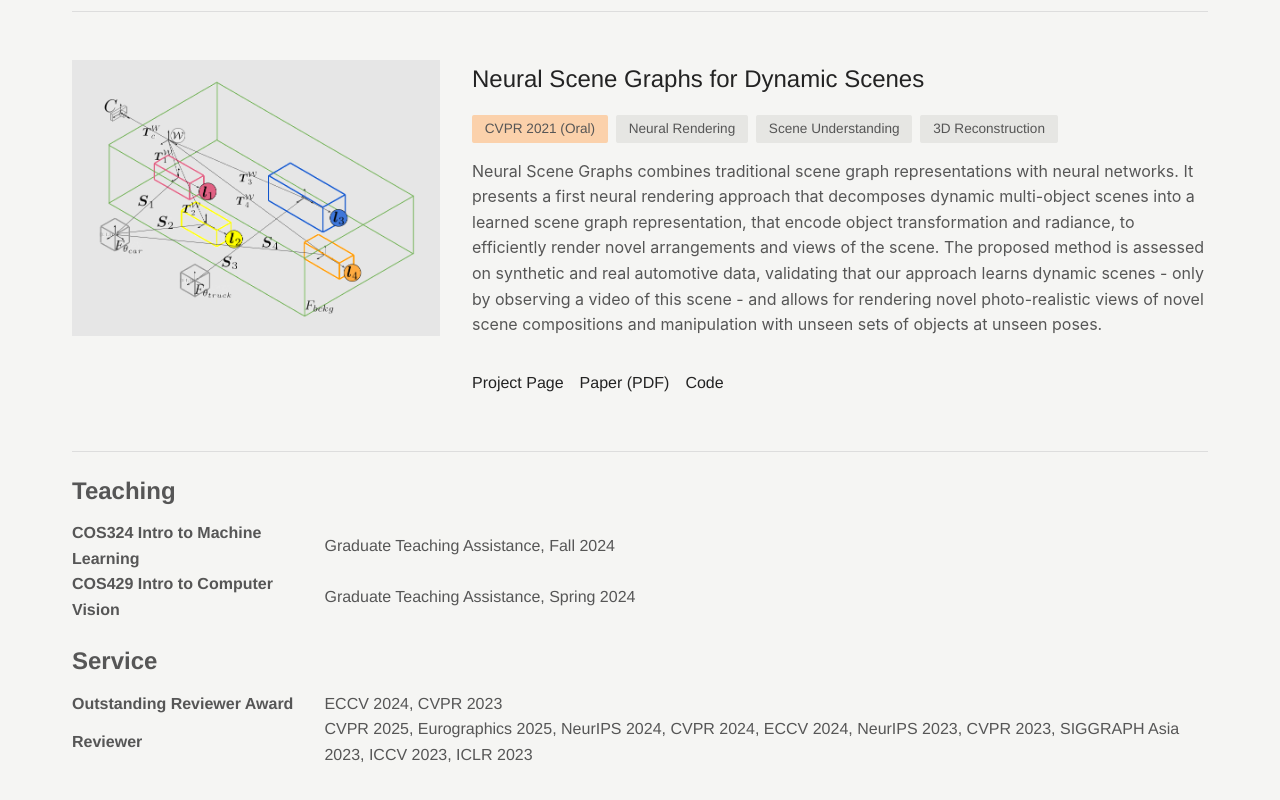
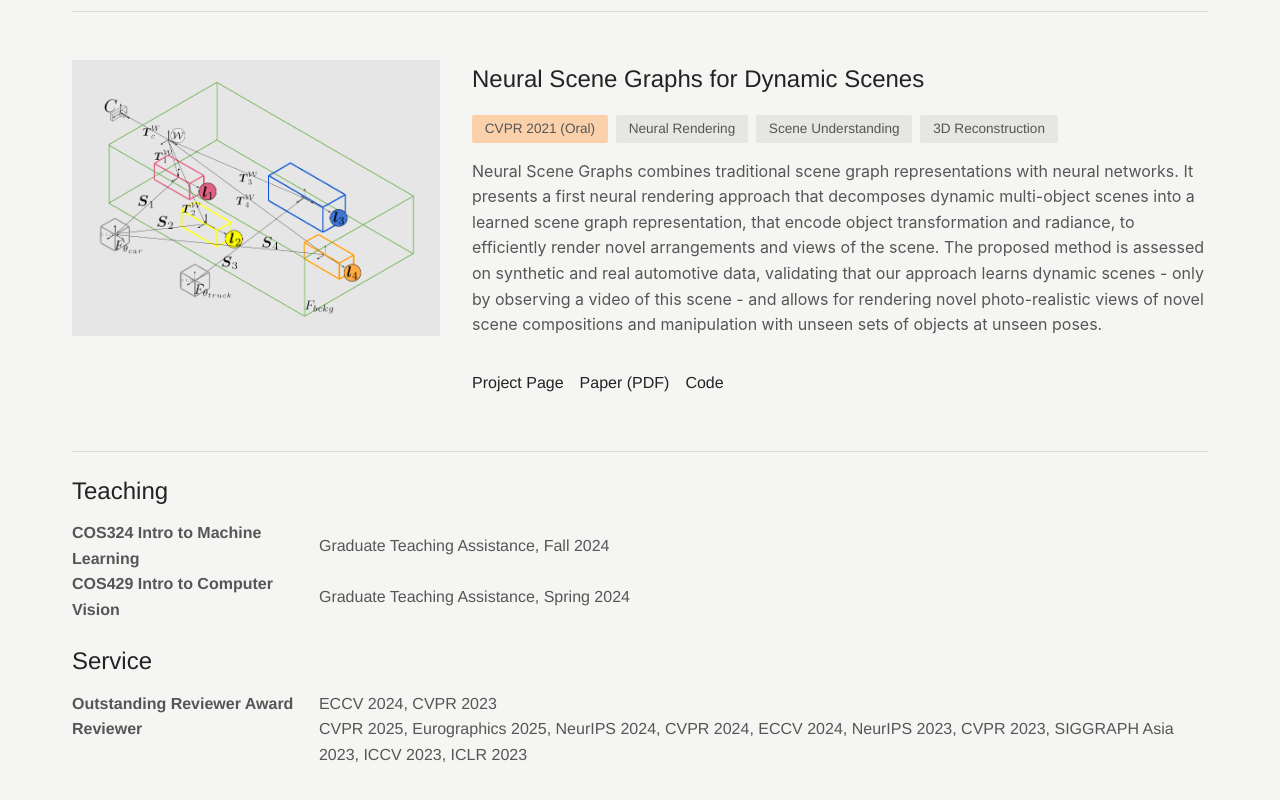
Before and after one commit to ostjul/ostjul.github.io, a plain HTML site: page index.html in a window 1280 px wide. Shown: the part 1260-2060 px from the top of the page. Drawn offline with Linux system fonts and the light colour scheme.

```diff
--- a/index.html
+++ b/index.html
@@ -203,7 +203,7 @@
                         <td style="width:20%">
                             <b>COS324 Intro to Machine Learning</b>
                         </td>
-                        <td style="width:70%;max-width:70%">
+                        <td style="width:72%;max-width:72%">
                             Graduate Teaching Assistance, Fall 2024
                         </td>
                     </tr>
@@ -211,7 +211,7 @@
                         <td style="width:20%">
                             <b>COS429 Intro to Computer Vision</b>
                         </td>
-                        <td style="width:70%;max-width:70%">
+                        <td style="width:72%;max-width:72%">
                             Graduate Teaching Assistance, Spring 2024
                         </td>
                     </tr>
@@ -224,18 +224,18 @@
                 <table style="width:100%;border:0px;border-spacing:0px;border-collapse:separate;margin-right:auto;margin-left:auto;;padding:10px 0px 20px 0px">
                     <tbody>
                         <tr style="padding:5px 0px 5px 0px">
-                            <td style="width:20%">
+                            <td style="width:20%;vertical-align:top;font-weight: 300;">
                                 <b>Outstanding Reviewer Award</b>
                         </td>
-                        <td style="width:70%;max-width:70%">
+                        <td style="width:72%;max-width:72%;vertical-align:top">
                             ECCV 2024, CVPR 2023
                         </td>
                         </tr>
                         <tr style="padding:5px 0px 5px 0px">
-                            <td style="width:20%">
+                            <td style="width:20%;vertical-align:top">
                                 <b>Reviewer</b>
                             </td>
-                            <td style="width:70%;max-width:70%">
+                            <td style="width:72%;max-width:72%;vertical-align:top">
                                 CVPR 2025, Eurographics 2025, NeurIPS 2024, CVPR 2024, ECCV 2024, NeurIPS 2023, CVPR 2023, SIGGRAPH Asia 2023, ICCV 2023, ICLR 2023
                             </td>
                         </tr>
--- a/stylesheet.css
+++ b/stylesheet.css
@@ -188,6 +188,13 @@
     margin-bottom: 1.5rem;
 }
 
+.mini-cv h2 {
+    font-size: 1.5rem;
+    font-weight: 400;
+    color: #232323;
+    margin-bottom: 0rem;
+}
+
 .project-links {
     display: flex;
     gap: 1rem;
```
